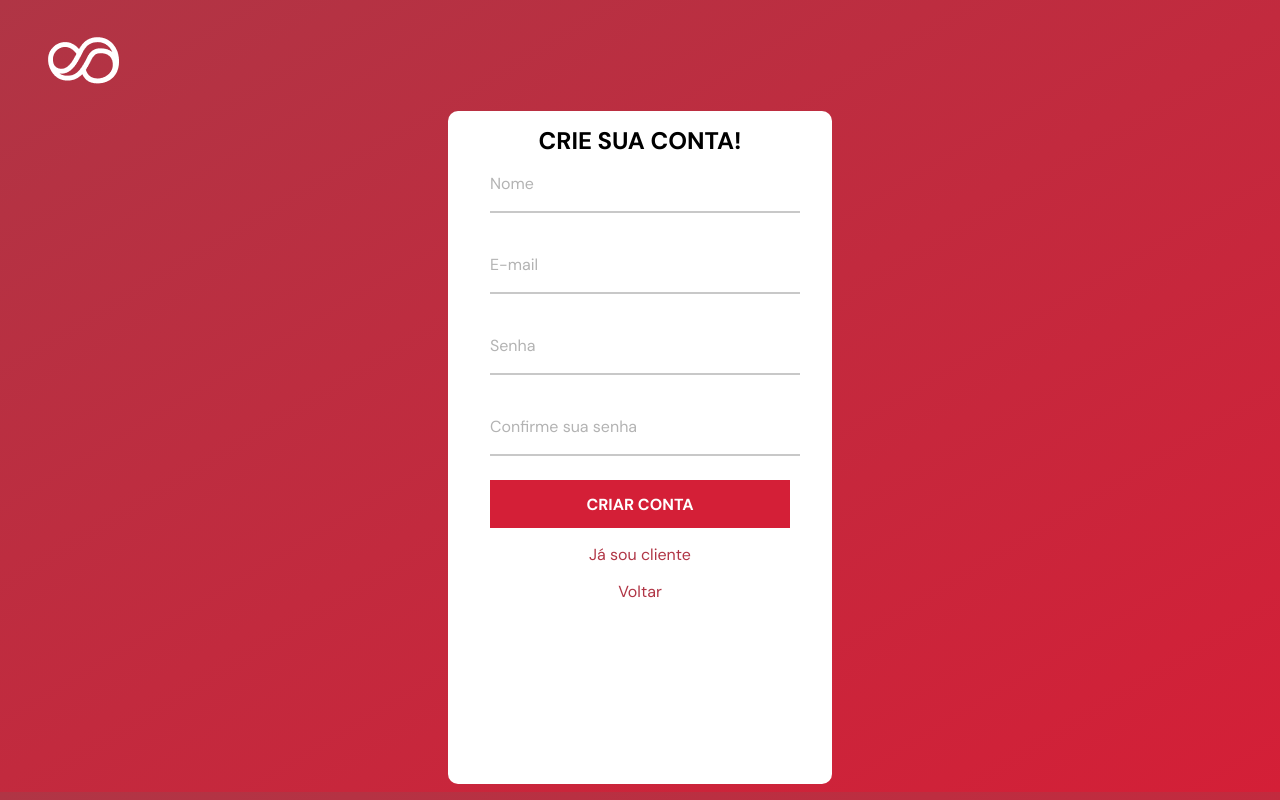
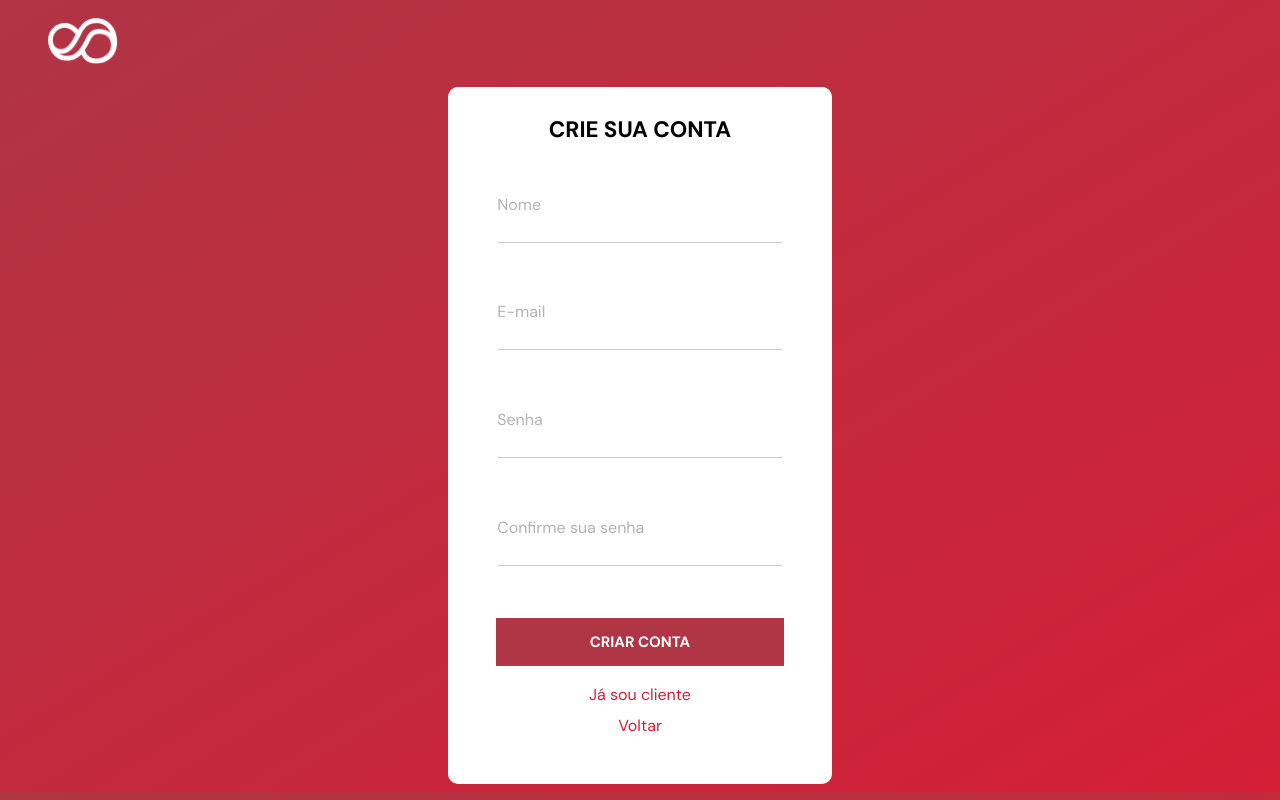
Before and after one commit to joaovirtc/pyBank, a PHP site: page /pages/registrar/index.php in a window 1280 px wide. Run offline with PHP 8.4, Linux system fonts and the light colour scheme.

Commit message:
login concluido

```diff
--- a/index.html
+++ b/index.html
@@ -10,7 +10,6 @@
     <link href="https://cdn.jsdelivr.net/npm/remixicon@2.5.0/fonts/remixicon.css" rel="stylesheet">
     <script src="https://kit.fontawesome.com/a74e3185bb.js" crossorigin="anonymous"></script>
     <script src="https://unpkg.com/scrollreveal"></script>
-
     <script src="https://unpkg.com/scrollreveal@4.0.0/dist/scrollreveal.min.js"></script>
     <title>pyBank</title>
 </head>
@@ -59,7 +58,7 @@
                 <h1 class="home__title">SEJA DIGITAL<br />
                     ABRA A SUA CONTA AQUI</h1>
                 <p class="home__subtitle">Aproveite os melhores beneficios !</p>
-                <a class="home__btn-link" href="./pages/registrar/index.php">COMEÇAR<i
+                <a class="home__btn-link" href="./pages/registrar/index.php">ABRIR CONTA<i
                         class="ri-arrow-right-s-line"></i></a>
 
             </div>
--- a/pages/registrar/index.php
+++ b/pages/registrar/index.php
@@ -25,30 +25,16 @@
 
         <div class="container__form">
 
+            <div class="Div-form">
 
-            <!-- abrindo o formulario de criaçao de conta -->
-            <form  action="validar.php" method="POST" >
-                <h2>CRIE SUA CONTA!</h2>
+                <form action="validar.php" method="POST">
+                    <h2>CRIE SUA CONTA</h2>
 
                     <!-- INPUT NOME -->
                     <div class="single-input">
                         <input type="text" name="nome" class="input" id="nome" required>
                         <label for="nome">Nome</label>
                     </div>
-                <!-- <div class="single-input">
-                    <input type="text" name="nome" class="input" id="nome">
-                    <label for="nome">Nome</label>
-                </div> -->
-
-
-
-                <!-- INPUT CPF -->
-                <!-- <div class="single-input">
-                    <input type="text" name="nome" class="input" id="nome" required>
-                    <label for="nome">Nome</label>
-                </div> -->
-                <!-- <label for="cpf">CPF</label>
-                <input type="number" name="cpf" class="text-input"> -->
 
 
 
@@ -57,8 +43,6 @@
                         <input type="email" name="email" class="input" required>
                         <label for="nome">E-mail</label>
                     </div>
-                <!-- <label for="email">E-mail</label>
-                <input type="email" name="email" class="text-input"> -->
 
 
 
@@ -66,28 +50,25 @@
 
                     <!-- INPUT SENHA -->
                     <div class="single-input">
-                    <input type="password" name="senha" class="input validar" onchange="validarPassword()" id="password" required>
+                        <input type="password" name="senha" class="input validar" onchange="validarPassword()"
+                            id="password" required>
                         <label for="nome">Senha</label>
                     </div>
-                <!-- <label for="senha">Senha</label>
-                <input type="text" name="senha" onchange="validarPassword()" id="password" class="text-input"> -->
 
 
 
                     <!-- INPUT COMFIRMAR SENHA -->
                     <div class="single-input">
-                    <input type="password" name="confirmar" class="input validar" onchange="validarPassword()" id="confirm_password" required>
+                        <input type="password" name="confirmar" class="input validar" onchange="validarPassword()"
+                            id="confirm_password" required>
                         <label for="nome">Confirme sua senha</label>
+                    </div>
+
                     <p class="validar" id="validacao">Senhas diferentes</p>
-                </div>
-                <!-- <label for="confirmar"> Confirme sua senha</label>
-                <input type="text" name="confirmar" onchange="validarPassword()" id="confirm_password"
-                    class="text-input"> -->
-
-
 
                     <!-- INPUT SUBMIT -->
                     <div class="div__submit">
+                        <input type="submit" value="CRIAR CONTA" name="env" class="submit">
                          <?php
                 // aparecer mensagem de erro caso tenha
                     if(isset($_SESSION['err_email'])){
@@ -96,13 +77,15 @@
                     // limpando a session de erro
                     unset($_SESSION['err_email']);
                 ?>
-                    <input type="submit" value="CRIAR CONTA" name="env" class="submit">
                     </div>
 
 
+                </form>
+                <div class="links">
                     <a href="">Já sou cliente</a>
                     <a href="../../index.html">Voltar</a>
-            </form>
+                </div>
+            </div>
         </div>
     </main>
 
--- a/pages/registrar/style.css
+++ b/pages/registrar/style.css
@@ -20,6 +20,7 @@ p.validar {
     color: red;
     font-size: 15px;
     display: none;
+    text-align: start;
 }
 p.validar.active{
     display: block;
@@ -33,18 +34,20 @@ main{
 
 header {
     width: 100%;
-    height: 14%;
+    height: 11%;
     display: flex;
     align-items: center;
 }
 
 header img {
-    padding:1rem 3rem;
+    padding:2rem 3rem;
+    height: auto;
+    width: 70px;
 }
 
 .container__form{
     width: 100%;
-    height: 85%;
+    height: 88%;
     display: flex;
     align-items: center;
     justify-content: center;
@@ -54,7 +57,7 @@ header img {
 
 
 
-form {
+.Div-form {
     width: 30%;
     height: 100%;
     background-color: #fff;
@@ -63,82 +66,157 @@ form {
     align-items: center;
     flex-direction: column;
     border-radius: 10px;
+    overflow: hidden;
 
 }
 
+form{
+  width: 100%;
+  height: 85%;
+  background-color: #fff;
+  display: flex;
+  justify-content: space-around;
+  align-items: center;
+  flex-direction: column;
+  border-radius: 10px;
+  overflow: hidden;
+}
+
+.text-form{
+  height: 40%;
+}
+
+
 h2{
-    padding-top: .9rem;
+    font-weight: 700;
+    padding: .9rem;
+    text-align: center;
+    font-size: 1.4rem;
 
+}
+
+p{
+  text-align: center;
+  padding: 0.7rem;
 }
 
 .single-input{
     position: relative;
     margin: 24px 0;
-    width: 300px;
+    width:90%;
+    display: flex;
+    justify-content: center;
+    align-items: center;
+    flex-direction: column;
 }
 .single-input label{
     position: absolute;
-    bottom: 5px;
-    left: 0;
+    bottom: 8px;
+    left: 30px;
     color: #b3b3b3;
     cursor: text;
     transition: 0.2s ease-in-out;
-    width: 200px;
-    margin-bottom: 14px;
+    max-width: 200px;
+    margin-bottom: 20px;
+    text-align: center;
 }
 
 .input{
-    width: 100%;
+    width: 79%;
     padding: 5px;
     border: 0;
-    border-bottom: 2px solid rgb(200,200,200);
+    border-bottom: 1px solid rgb(200,200,200);
     outline: 0;
     font-size: 16px;
     color: rgb(80,80,80);
-    transition: 0.5s tranform;
+    transition: 0.5s transform;
 }
 
 .input:focus,
 .input:valid{
-    border-bottom: 2px solid #B03545;
+    border-bottom: 1px solid #b3b3b3;
 }
 .input:focus ~ label,
 .input:valid ~ label{
     transform: translateY(-24px);
     font-size: 12px;
-    color: #B03545;
+    color: #000;
 }
 
+
 .div__submit{
-    width: 300px;
+    width: 100%;
+    justify-content: center;
     display: flex;
-    justify-content: center;
     align-items: center;
     height: 3rem;
 }
-.submit{
-    width: 100%;
+
+.div__submit input {
+    width: 75%;
+    height: 100%;
+    outline: none;
     border: none;
-    background-color: #D41F37;
-    border-radius: 0;
+    background-color: #B03545;
     color: #fff;
-    height: 100%;
-    font-size: 16px;
+    font-weight: bold;
+    font-size: 15px;
     cursor: pointer;
-    font-weight: bold;
-    transition: background-color .5s;
-
-}
-.submit:hover{
-    background-color: #B03545;
+    transition: background-color .2s, border-radius .2s;
 }
 
-a {
-    padding-top: 1rem;
-    color: #B03545;
+.div__submit input:hover{
+    border-radius: 14px;
+}
+
+
+.links{
+  width: 100%;
+  height: 5rem;
+  display: flex;
+  align-items: center;
+  flex-direction: column;
+}
+
+.links a{
+    color: #D41F37;
+    padding: .3rem 0;
+}
+.links a:hover{
+    text-decoration: underline;
+}
+
+
+
+
+@media screen and (max-width:834px) {
+
+  .Div-form{
+    justify-content: center;
+    width: 60%;
+    height: 70%;
+  }
+  p{
+    padding: 1rem;
+  }
+
 
 }
 
-a:hover{
-    text-decoration: underline;
+@media screen and (max-width:428px) {
+
+
+  .Div-form{
+    width: 90%;
+    height: 95%;
+  }
+
+  h2{
+    font-size: 1.5rem;
+    padding: 0.5rem 1rem;
+  }
+
+  p{
+    font-size: 1rem;
+  }
 }
--- a/pages/user/style.css
+++ b/pages/user/style.css
@@ -269,6 +269,7 @@ filter: blur(20px);
     text-align: center;
 }
 
+
 .input{
     width: 100%;
     padding: 5px;
@@ -282,13 +283,13 @@ filter: blur(20px);
 
 .input:focus,
 .input:valid{
-    border-bottom: 1px solid #B03545;
+    border-bottom: 1px solid #000;
 }
 .input:focus ~ label,
 .input:valid ~ label{
     transform: translateY(-24px);
     font-size: 12px;
-    color: #B03545;
+    color: rgb(80,80,80);
 }
 
 
```
Also changed, not shown: pages/login/style.css (+3 -4 lines), pages/user/index.html (+13 -11 lines). Lines whose indentation alone changed are shown as unchanged.
